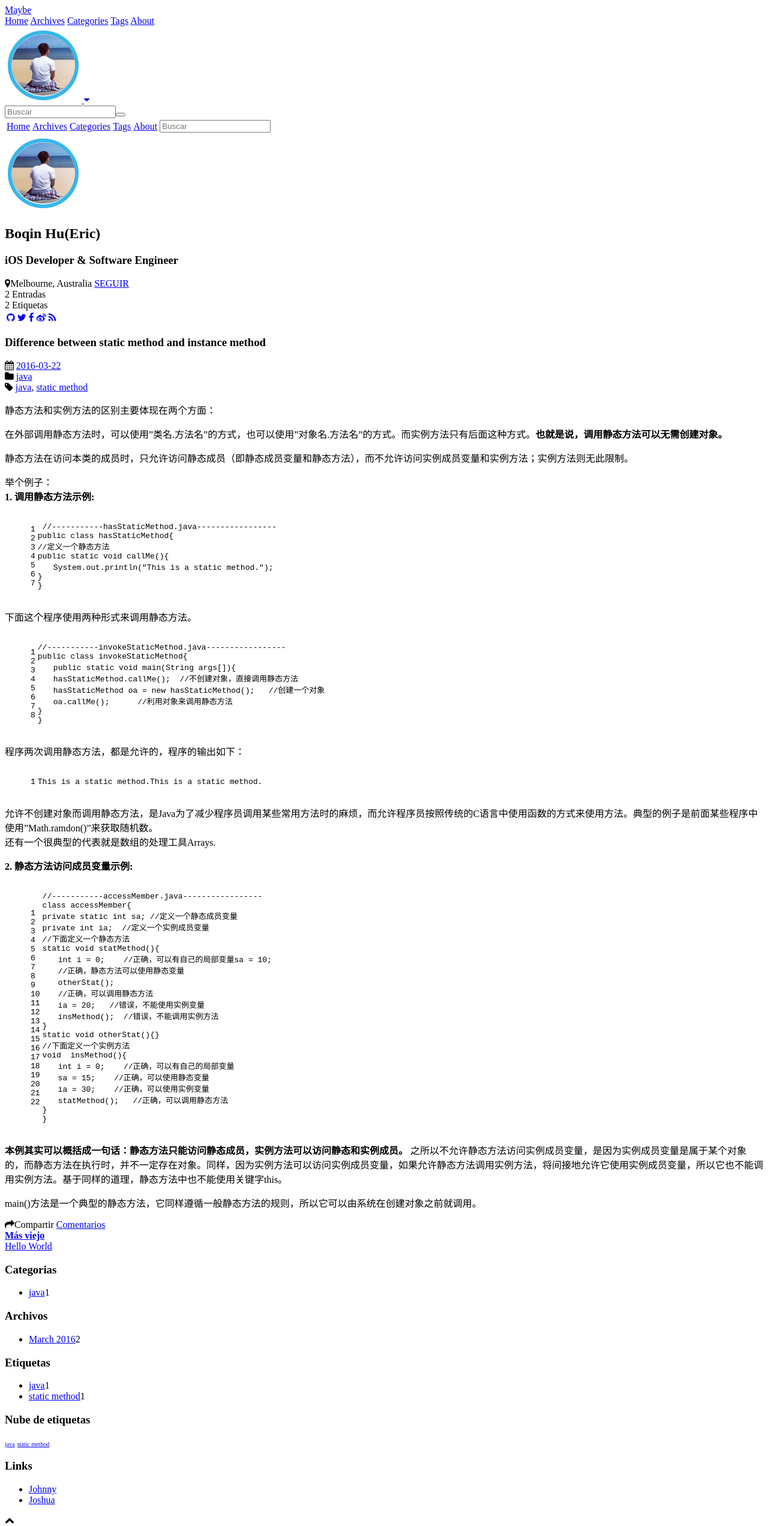
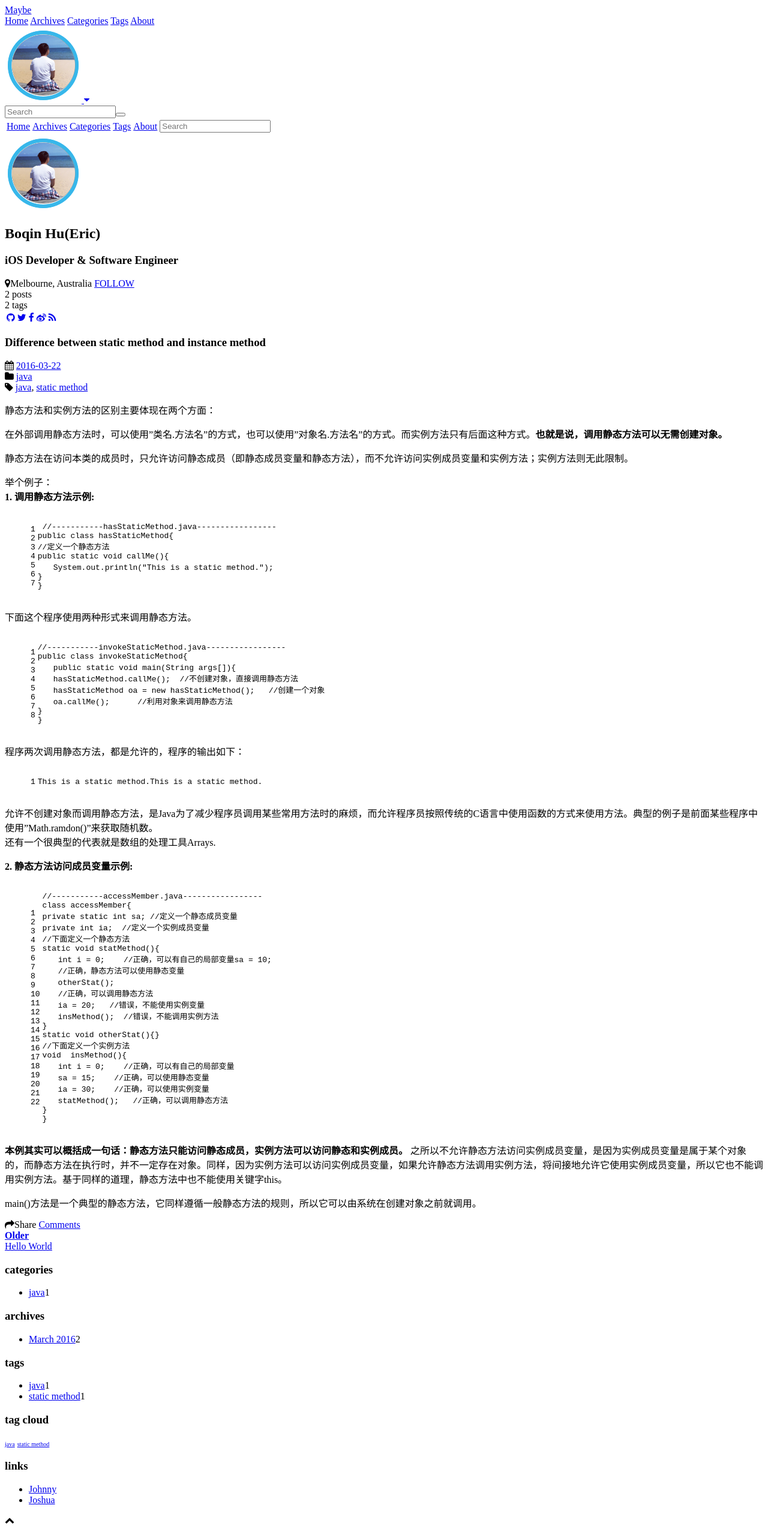
Before and after one commit to Dirtymac/dirtymac.github.io, a plain HTML site: page 2016/03/22/Learning notes/index.html in a window 1280 px wide. Shown: the top 2544 px of the page at 60% size. Drawn offline with Linux system fonts and the light colour scheme; a script that the page names is missing; files whose address does not match are found by name.

Commit message:
Site updated: 2016-03-22 21:07:07

```diff
--- a/2016/03/22/Learning notes/index.html
+++ b/2016/03/22/Learning notes/index.html
@@ -28,6 +28,8 @@
 
 
 
+
+        <link rel="icon" href="/images/favicon.ico" />
 
 
     <link rel="stylesheet" href="/vendor/font-awesome/css/font-awesome.min.css">
@@ -81,7 +83,7 @@
 
             <div id="search-form-wrap">
 
-    <form action="//google.com/search" method="get" accept-charset="UTF-8" class="search-form"><input type="search" name="q" results="0" class="search-form-input" placeholder="Buscar"><button type="submit" class="search-form-submit"> </button><input type="hidden" name="sitesearch" value="http://yoursite.com"></form>
+    <form action="//google.com/search" method="get" accept-charset="UTF-8" class="search-form"><input type="search" name="q" results="0" class="search-form-input" placeholder="Search"><button type="submit" class="search-form-submit"> </button><input type="hidden" name="sitesearch" value="http://yoursite.com"></form>
 
 </div>
         </div>
@@ -102,7 +104,7 @@
 
                 <td>
 
-    <form action="//google.com/search" method="get" accept-charset="UTF-8" class="search-form"><input type="search" name="q" results="0" class="search-form-input" placeholder="Buscar"><input type="hidden" name="sitesearch" value="http://yoursite.com"></form>
+    <form action="//google.com/search" method="get" accept-charset="UTF-8" class="search-form"><input type="search" name="q" results="0" class="search-form-input" placeholder="Search"><input type="hidden" name="sitesearch" value="http://yoursite.com"></form>
 
                 </td>
             </tr>
@@ -121,16 +123,16 @@
             <h2 id="name">Boqin Hu(Eric)</h2>
             <h3 id="title">iOS Developer &amp; Software Engineer</h3>
             <span id="location"><i class="fa fa-map-marker"></i>Melbourne, Australia</span>
-            <a id="follow" target="_blank" href="https://github.com/Dirtymac/">SEGUIR</a>
+            <a id="follow" target="_blank" href="https://github.com/Dirtymac/">FOLLOW</a>
         </div>
         <div class="article-info profile-block">
             <div class="article-info-block">
                 2
-                <span>Entradas</span>
+                <span>posts</span>
             </div>
             <div class="article-info-block">
                 2
-                <span>Etiquetas</span>
+                <span>tags</span>
             </div>
         </div>
 
@@ -217,7 +219,7 @@
 
 </div>
 
-    <a data-url="http://yoursite.com/2016/03/22/Learning notes/" data-id="cim38rdnb0000ww0grxej8ic4" class="article-share-link"><i class="fa fa-share"></i>Compartir</a>
+    <a data-url="http://yoursite.com/2016/03/22/Learning notes/" data-id="cim395du50002ez0gkz0fo2ok" class="article-share-link"><i class="fa fa-share"></i>Share</a>
 <script>
     (function ($) {
         // Prevent duplicate binding
@@ -285,7 +287,7 @@
 
 
 
-        <a href="http://yoursite.com/2016/03/22/Learning notes/#comments" class="article-comment-link disqus-comment-count" data-disqus-url="http://yoursite.com/2016/03/22/Learning notes/">Comentarios</a>
+        <a href="http://yoursite.com/2016/03/22/Learning notes/#comments" class="article-comment-link disqus-comment-count" data-disqus-url="http://yoursite.com/2016/03/22/Learning notes/">Comments</a>
 
 
         </footer>
@@ -296,7 +298,7 @@
 
 
         <a href="/2016/03/21/hello-world/" id="article-nav-older" class="article-nav-link-wrap">
-            <strong class="article-nav-caption">Más viejo</strong>
+            <strong class="article-nav-caption">Older</strong>
             <div class="article-nav-title">Hello World</div>
         </a>
 
@@ -324,7 +326,7 @@
 
 
     <div class="widget-wrap">
-        <h3 class="widget-title">Categorias</h3>
+        <h3 class="widget-title">categories</h3>
         <div class="widget">
             <ul class="category-list"><li class="category-list-item"><a class="category-list-link" href="/categories/java/">java</a><span class="category-list-count">1</span></li></ul>
         </div>
@@ -333,7 +335,7 @@
 
 
     <div class="widget-wrap">
-        <h3 class="widget-title">Archivos</h3>
+        <h3 class="widget-title">archives</h3>
         <div class="widget">
             <ul class="archive-list"><li class="archive-list-item"><a class="archive-list-link" href="/archives/2016/03/">March 2016</a><span class="archive-list-count">2</span></li></ul>
         </div>
@@ -342,7 +344,7 @@
 
 
     <div class="widget-wrap">
-        <h3 class="widget-title">Etiquetas</h3>
+        <h3 class="widget-title">tags</h3>
         <div class="widget">
             <ul class="tag-list"><li class="tag-list-item"><a class="tag-list-link" href="/tags/java/">java</a><span class="tag-list-count">1</span></li><li class="tag-list-item"><a class="tag-list-link" href="/tags/static-method/">static method</a><span class="tag-list-count">1</span></li></ul>
         </div>
@@ -351,7 +353,7 @@
 
 
     <div class="widget-wrap">
-        <h3 class="widget-title">Nube de etiquetas</h3>
+        <h3 class="widget-title">tag cloud</h3>
         <div class="widget tagcloud">
             <a href="/tags/java/" style="font-size: 10px;">java</a> <a href="/tags/static-method/" style="font-size: 10px;">static method</a>
         </div>
@@ -360,7 +362,7 @@
 
 
     <div class="widget-wrap widget-list">
-        <h3 class="widget-title">Links</h3>
+        <h3 class="widget-title">links</h3>
         <div class="widget">
             <ul>
 
```
Also changed, not shown: 2016/03/21/hello-world/index.html (+15 -13 lines), about/index.html (+14 -12 lines), archives/2016/03/index.html (+13 -11 lines), archives/2016/index.html (+13 -11 lines), archives/index.html (+13 -11 lines), categories/index.html (+12 -10 lines), categories/java/index.html (+13 -11 lines), index.html (+16 -14 lines), tags/index.html (+12 -10 lines), tags/java/index.html (+13 -11 lines), tags/static-method/index.html (+13 -11 lines), css/images/favicon.ico (added).
